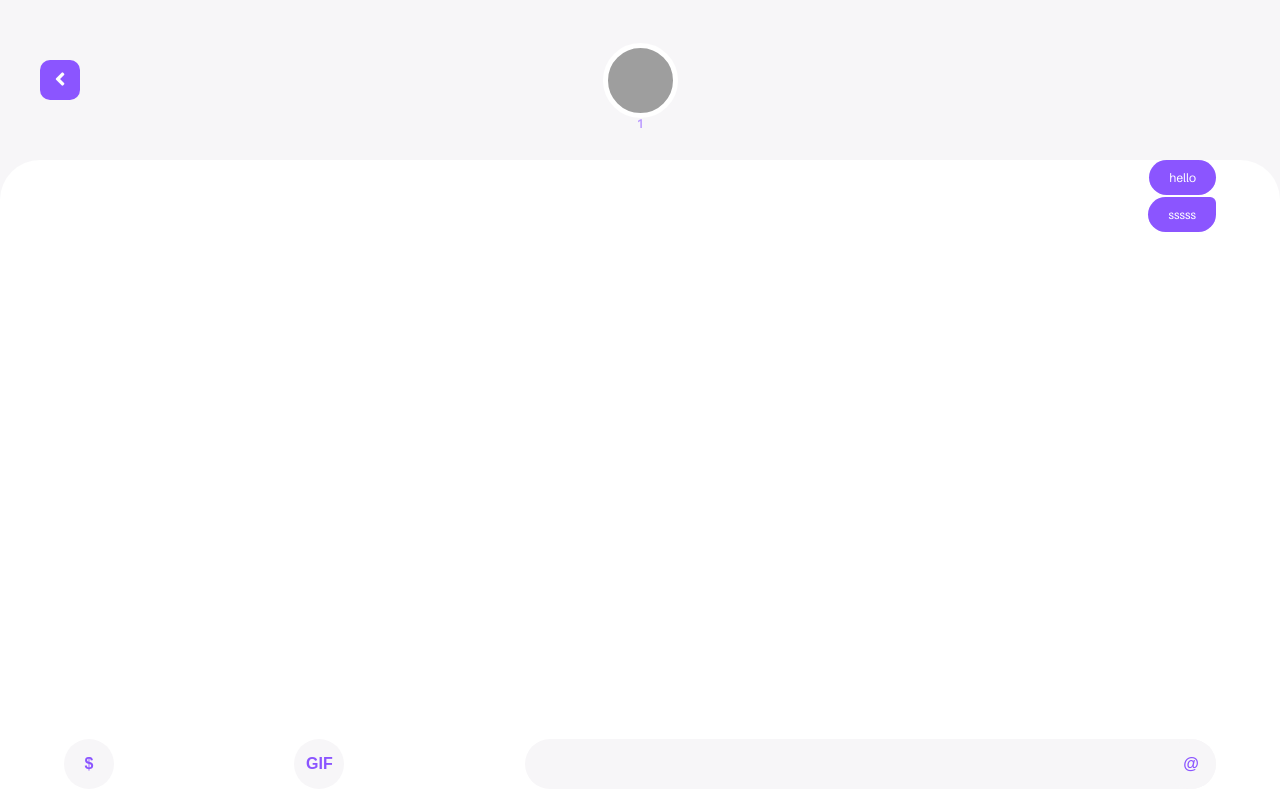
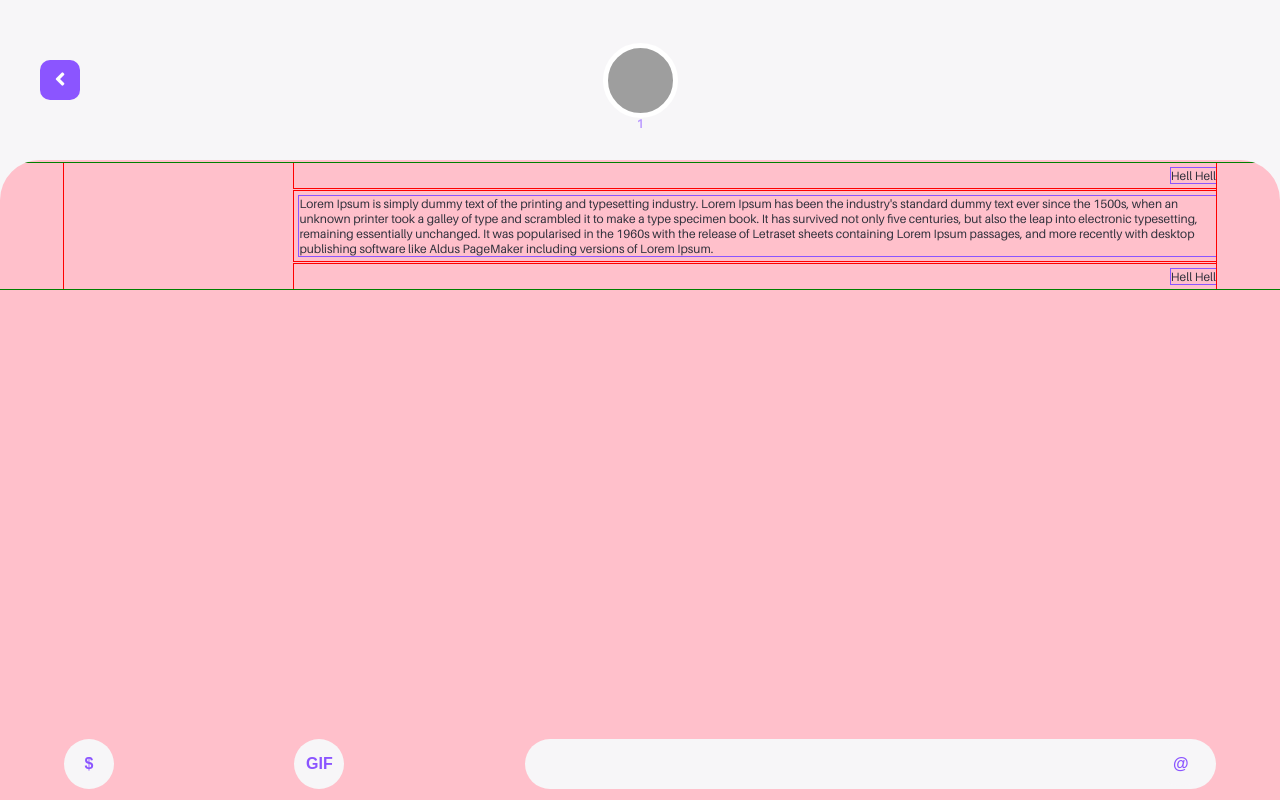
Before and after one commit to MickyPrice/Yoobee-Bemo-App-Frontend, a Vue app: page /chat/1 in a window 1280 px wide. Built offline with nearby package versions, Linux system fonts and the light colour scheme; grey boxes are pictures that could not be loaded.

Commit message:
Add New Messages

```diff
--- a/src/components/chats/ChatBox.vue
+++ b/src/components/chats/ChatBox.vue
@@ -52,12 +52,18 @@ export default {
       }
       &:active {
         border: 2px solid $purple-500;
+
       }
     }
     .submit {
       z-index: 1;
       position: absolute;
-      right: 5%;
+      right: 6%;
+      bottom:14px;
+      min-width: 45px;
+      height: 45px;
+
+
     }
   }
 
@@ -70,6 +76,10 @@ export default {
     outline: none;
     cursor: pointer;
     border-radius: 50px;
+
+     &:active {
+        border: 2px solid $purple-500;
+      }
   }
 }
 </style>
--- a/src/components/chats/ChatPushCard.vue
+++ b/src/components/chats/ChatPushCard.vue
@@ -41,10 +41,12 @@ export default {
   border-radius: $corners-top;
   display: flex;
   flex-direction: column;
+  background-color: pink;
 
   &__message-box {
     height: 100%;
-    margin: 0 5%;
+  overflow-y: scroll;
+
   }
 }
 </style>
--- a/src/components/chats/Messages.vue
+++ b/src/components/chats/Messages.vue
@@ -1,51 +1,57 @@
 <template>
-  <ul class="messages">
-    <li class="me">hello</li>
-    <li class="me">sssss</li>
-  </ul>
+  <div class="messages">
+
+    <div class="message-block">
+      <div class="message-container">
+        <div class="message">Hell Hell</div>
+      </div>
+      <div class="message-container">
+        <div
+          class="message"
+        >Lorem Ipsum is simply dummy text of the printing and typesetting industry. Lorem Ipsum has been the industry's standard dummy text ever since the 1500s, when an unknown printer took a galley of type and scrambled it to make a type specimen book. It has survived not only five centuries, but also the leap into electronic typesetting, remaining essentially unchanged. It was popularised in the 1960s with the release of Letraset sheets containing Lorem Ipsum passages, and more recently with desktop publishing software like Aldus PageMaker including versions of Lorem Ipsum.</div>
+      </div>
+      <div class="message-container">
+        <div class="message">Hell Hell</div>
+      </div>
+    </div>
+
+  </div>
 </template>
 
 <script>
 export default {
   props: ["newMessage"],
   watch: {
-    newMessage: function () {
+    newMessage: function() {
       console.log("new message in" + this.newMessage);
-    },
-  },
+    }
+  }
 };
 </script>
 
 <style lang="scss" scoped>
 @import "@/scss/_variables";
 
+
 .messages {
-  list-style: none;
-  margin: 0;
-  padding: 0;
-  li {
-    display: inline-block;
-    clear: both;
-    font-size: 0.75em;
-    max-width: 70%;
-    padding: 10px 20px;
-    border-radius: 30px;
-    margin-bottom: 2px;
+  outline: 1px solid green;
+   padding-left: 5%;
+   padding-right: 5%;
+
+  .message-block {
+    outline: 1px solid red;
+    padding-left: 20%;
+    .message-container {
+      outline: 1px solid red;
+      margin: 3px 0px;
+      display: flex;
+      justify-content: flex-end;
+
+    }
   }
-
-  .me {
-    float: right;
-    background: $purple-500;
-    color: $white-100;
-  }
-
-  .me + .me {
-    border-top-right-radius: 10px;
-    border-bottom-right-radius: 10px;
-  }
-
-  .me:last-of-type {
-    border-bottom-right-radius: 30px;
-  }
-}
+}.message {
+        outline: 1px solid $purple-500;
+        margin: 5px 0 5px 5px;
+        font-size: 0.75em;
+      }
 </style>
--- a/src/components/profile/ProfilePic.vue
+++ b/src/components/profile/ProfilePic.vue
@@ -8,7 +8,6 @@
 
 <script>
 export default {
-  data() {},
   props: ["imagelink"],
 };
 </script>
--- a/src/views/RequestPayment.vue
+++ b/src/views/RequestPayment.vue
@@ -32,7 +32,7 @@
       <template slot="SlotComponents">
         <h3 class="requestPayment__request-name text__lg">
           Request From
-          <spline class="col-black-300">{{request}}</spline>
+          <span class="col-black-300">{{request}}</span>
         </h3>
         <MoneyCounter class="col-green-300"></MoneyCounter>
         <TextGifBoxForm></TextGifBoxForm>
```
Also changed, not shown: 1 other file (tests, documents, lock files or other folders).
